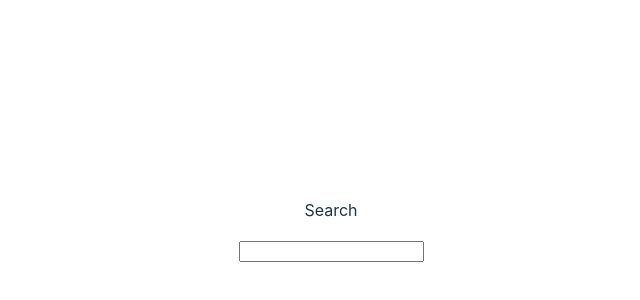
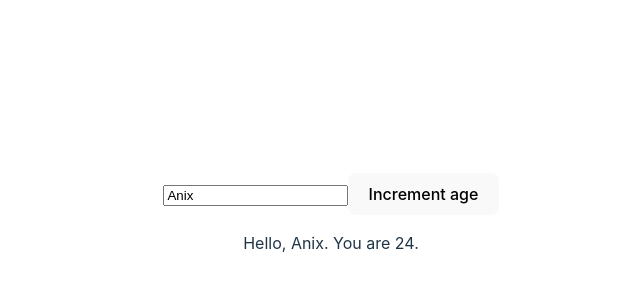
Before and after one commit to anix001/react-mini-app, a React (Vite) app: page / in a window 1280 px wide. Shown: the part 178-478 px from the top of the page, without its empty margins (309-949 px from the left). Built offline with nearby package versions, Linux system fonts and the light colour scheme.

Commit message:
feat: useReducer hook

```diff
--- a/src/App.tsx
+++ b/src/App.tsx
@@ -1,13 +1,15 @@
 import './App.css'
-import DebounceSearchBarComponent from './concepts/throttle-and-debounce/Debounce'
+// import DebounceSearchBarComponent from './concepts/throttle-and-debounce/Debounce'
 // import ThrottledScrollComponent from './concepts/throttle-and-debounce/Throttle'
+import UseReducerForm from './concepts/throttle-and-debounce/UseReducer'
 
 function App() {
 
   return (
     <>
       {/* <ThrottledScrollComponent/> */}
-      <DebounceSearchBarComponent/>
+      {/* <DebounceSearchBarComponent/> */}
+      <UseReducerForm/>
     </>
   )
 }
--- /dev/null
+++ b/src/concepts/throttle-and-debounce/UseReducer.tsx
@@ -0,0 +1,85 @@
+//Definition: This hook gives us an easy way to organize our state management.
+
+//This hook is like useState but with additions features, you can think of this as a superset of useState,
+
+//Syntax: const [state, dispatch] = useReducer(reducer, initialArg, init?)
+
+//Reducer: A reducer is simply a function, a pure function that takes the previous state as the first parameter and
+// action as the second parameter, and returns a new state based on the act passed.
+
+//initialArg: The value from which the initial state is calculated.
+
+//optional init: The initializer function that should return the initial state. If it’s not specified, the initial state is set to initialArg.
+// Otherwise, the initial state is set to the result of calling init(initialArg).
+
+
+//useReducer returns an array with exactly two items:
+
+//The current state of this state variable, initially set to the initial state you provided.
+//The dispatch function that lets you change it in response to interaction.
+
+import { useReducer } from "react";
+
+interface IState {
+   name:string,
+   age: number
+}
+
+interface IIncrementAgeAction{
+   type: 'incremented_age'
+}
+
+interface IChangeNameAction{
+    type: 'changed_name',
+    userName: string
+}
+
+type Action = IIncrementAgeAction | IChangeNameAction
+
+function reducer(state:IState, action:Action) {
+    switch(action.type){
+        case 'incremented_age': {
+            return {
+                name:state.name,
+                age: state.age + 1
+            };
+        }
+        case 'changed_name':{
+            return {
+                name: action.userName,
+                age:state.age
+            }
+        }
+    }
+}
+
+const initialState:IState = {name:'Anix', age:24};
+
+export default function UseReducerForm(){
+
+    const [state, dispatch] = useReducer(reducer, initialState);
+
+    function handleButtonClick(){
+        dispatch({ type:'incremented_age'});
+    }
+
+    function handleInputChange(e:React.ChangeEvent<HTMLInputElement >){
+        dispatch({
+            type: 'changed_name',
+            userName: e.target.value
+        })
+    }
+
+    return(
+        <>
+        <input
+          value={state.name}
+          onChange={handleInputChange}
+        />
+        <button onClick={handleButtonClick}>
+          Increment age
+        </button>
+        <p>Hello, {state.name}. You are {state.age}.</p>
+      </>
+    )
+}
```
